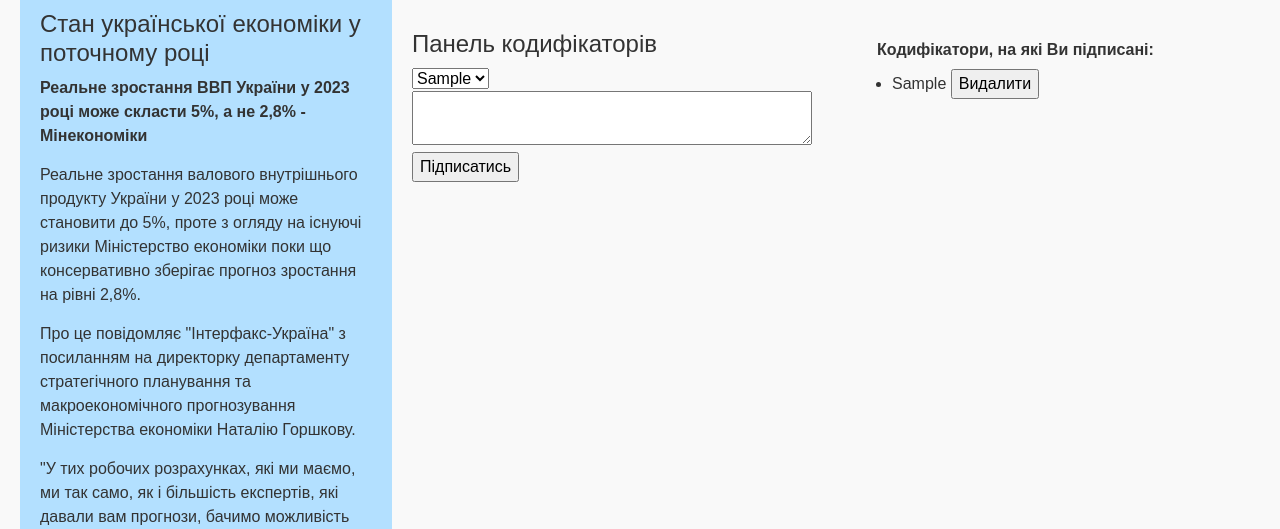
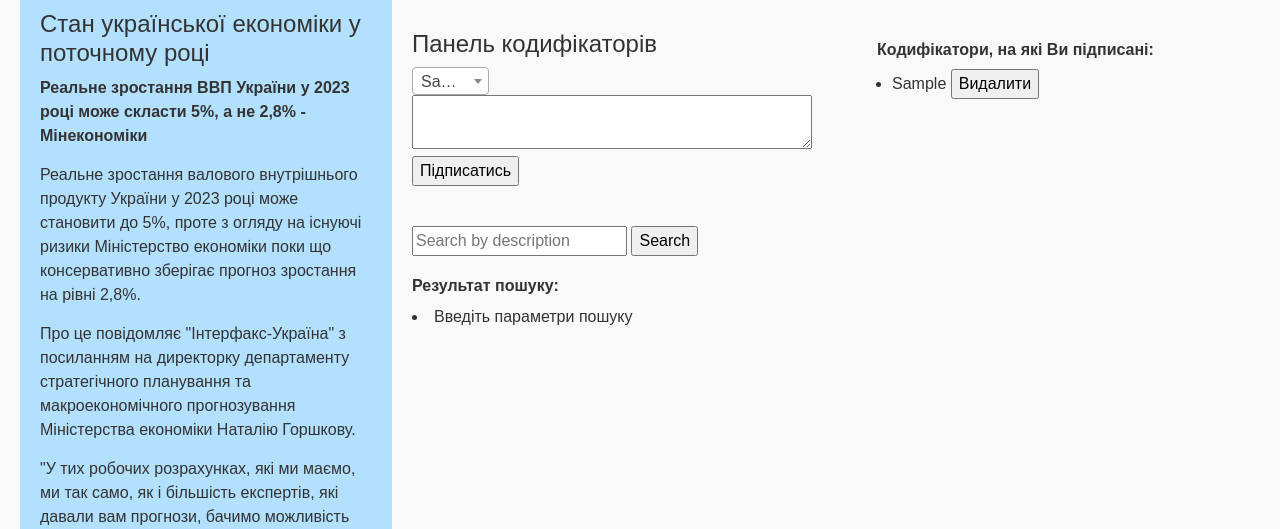
Before and after one commit to gelono/django_tenders, a Django app: page /codifiers/ in a window 1280 px wide. Shown: the part 44-573 px from the top of the page. Run offline with Django 3.2, Linux system fonts and the light colour scheme; a user stored in the database is signed in; tables that the repository leaves empty hold one stand-in row (values such as "Sample post"); parts of the project's set-up code (start-up, migrations or seed data) failed here and were passed over; some libraries are stand-ins or nearby versions.

Commit message:
Add dynamic search function to the codifiers.html

```diff
--- a/tenders/templates/tenders/base.html
+++ b/tenders/templates/tenders/base.html
@@ -15,6 +15,10 @@
     <meta http-equiv="Content-Type" content="text/html; charset=utf-8">
     <link rel="shortcut icon" href="{% static 'tenders/images/logo_1.png' %}" type="image/x-icon"/>
     <meta name="viewport" content="width=device-width, initial-scale=1.0">
+
+    <script src="https://cdnjs.cloudflare.com/ajax/libs/select2/4.1.0-rc.0/js/select2.min.js"></script>
+    <link href="https://cdnjs.cloudflare.com/ajax/libs/select2/4.1.0-rc.0/css/select2.min.css" rel="stylesheet" />
+
 </head>
 <body>
     <header>
--- a/tenders/templates/tenders/codifiers.html
+++ b/tenders/templates/tenders/codifiers.html
@@ -1,12 +1,14 @@
 {% extends 'tenders/base.html' %}
 
 {% block content %}
-<div style="display: flex; flex-wrap: wrap; flex-direction: column; padding-left: 20px">
+<div>
+    <div style="display: flex; flex-wrap: wrap;">
+        <div style="display: flex; flex-wrap: wrap; flex-direction: column; padding-left: 20px;">
             <div><h1>Панель кодифікаторів</h1></div>
             <div>
                 <form method="post" action="{% url 'codifiers' %}">
                     {% csrf_token %}
-            <select name="dk_number" id="dkNumberSelect">
+                    <select name="dk_number" id="dkNumberSelect" class="select2">
                         {% for dk_number in dk_numbers %}
                         <option value="{{ dk_number.dk }}" data-description="{{ dk_number.description }}">{{ dk_number.dk }}</option>
                         {% endfor %}
@@ -16,7 +18,7 @@
                 </form>
             </div>
             {% if selected_dk_number %}
-    <div><h3>Ви підписались на кодифікатор: {{ selected_dk_number }}</h3></div>
+            <div><h3>{{ about_subs }} {{ selected_dk_number }}</h3></div>
             {% endif %}
         </div>
 
@@ -39,7 +41,35 @@
                 {% endif %}
             </ul>
         </div>
+    </div>
+    <div style="padding-left: 20px; margin-top: 40px;">
+        <form method="get" action="{% url 'codifiers' %}">
+            <input type="text" name="search_description" placeholder="Search by description">
+            <input type="submit" value="Search">
+        </form>
+        <h3>Результат пошуку:</h3>
+            {% if dk_numbers_search %}
+                {% for dk in dk_numbers_search %}
+                    <li>{{ dk }} --> {{ dk.description }}</li>
+                {% endfor %}
+            {% else %}
+                <li>{{ search_result }}</li>
+            {% endif %}
+    </div>
+</div>
 
+<script>
+    $(document).ready(function() {
+        // Initialize Select2 on the select element
+        $('.select2').select2();
+
+        // Attach the change event to the select element
+        $("#dkNumberSelect").on("change", function() {
+            var selectedOption = $(this).find(":selected");
+            $("#descriptionTextArea").val(selectedOption.data("description"));
+        });
+    });
+</script>
 
 <script>
     const selectElement = document.querySelector('#dkNumberSelect');
--- a/tenders/viewsets.py
+++ b/tenders/viewsets.py
@@ -1,8 +1,10 @@
 from django.contrib.auth import login
 from django.contrib.auth.forms import AuthenticationForm
+from django.contrib.auth.mixins import LoginRequiredMixin
 from django.contrib.auth.models import User
 from django.contrib.auth.views import LoginView
 from django.core.exceptions import ObjectDoesNotExist
+from django.db.models import Q
 from django.http import HttpResponseRedirect
 from django.shortcuts import render, get_object_or_404, redirect
 from django.urls import reverse_lazy, reverse
@@ -153,11 +155,12 @@ class ExtendedCompanyDataView(APIView):
         return Response('The lack of funds', status=status.HTTP_400_BAD_REQUEST)
 
 
-class ProfileUser(DetailView):
+class ProfileUser(LoginRequiredMixin, DetailView):
     model = Subscriber
     template_name = 'tenders/profile.html'
     slug_url_kwarg = 'username'
     context_object_name = 'subscriber'
+    login_url = reverse_lazy('login')
 
     def get_object(self, queryset=None):
         # Get the username from the URL
@@ -262,18 +265,33 @@ def index(request):
     return render(request, 'tenders/index.html', {'title': 'Головна сторінка'})
 
 
-class CodifierView(ListView):
+class CodifierView(LoginRequiredMixin, ListView):
     model = DKNumber
     template_name = 'tenders/codifiers.html'
     context_object_name = 'dk_numbers'
     object_list = DKNumber.objects.all()
+    login_url = reverse_lazy('login')
 
     def get_context_data(self, **kwargs):
         context = super().get_context_data(**kwargs)
         dk_numbers_subs = self.request.user.subscriber.dk_numbers.all()
 
+        # For the searching
+        search_result = 'Введіть параметри пошуку'
+        search_description = self.request.GET.get('search_description')
+        if search_description:
+            dk_numbers_search = self.object_list.filter(
+                Q(description__icontains=search_description)
+            )
+            if dk_numbers_search:
+                context['dk_numbers_search'] = dk_numbers_search
+            else:
+                search_result = f'За вказаними даними "{search_description}" кодифікатори не знайдені'
+
         context['object_list'] = self.object_list
         context['dk_numbers_subs'] = dk_numbers_subs
+        context['search_result'] = search_result
+
 
         return context
 
@@ -290,10 +308,15 @@ class CodifierView(ListView):
 
         # Update subscriptions
         new_dk_number = DKNumber.objects.get(dk=selected_dk_number)
-        self.request.user.subscriber.dk_numbers.add(new_dk_number)
+        if new_dk_number in list(self.request.user.subscriber.dk_numbers.all()):
+            about_subs = 'Ви вже підписані на цей кодифікатор:'
+        else:
+            self.request.user.subscriber.dk_numbers.add(new_dk_number)
+            about_subs = 'Ви підписались на кодифікатор:'
 
         # Update the context and render the template
         context = self.get_context_data()
         context['selected_dk_number'] = selected_dk_number
+        context['about_subs'] = about_subs
 
         return render(request, self.template_name, context)
```
Lines whose indentation alone changed are shown as unchanged.
